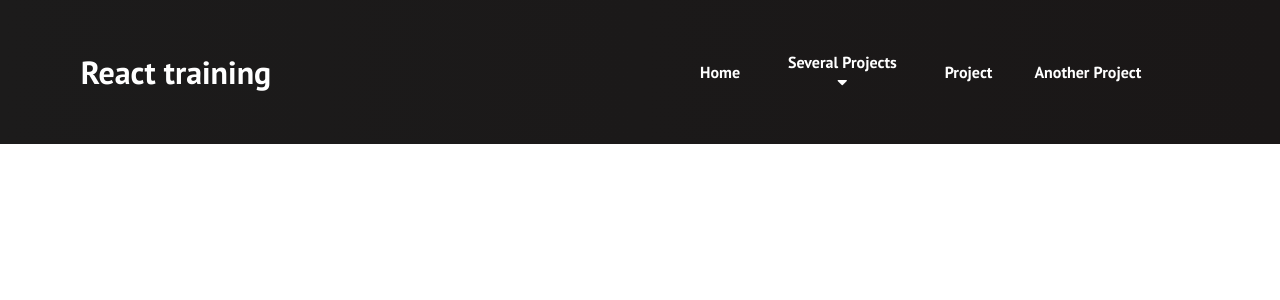
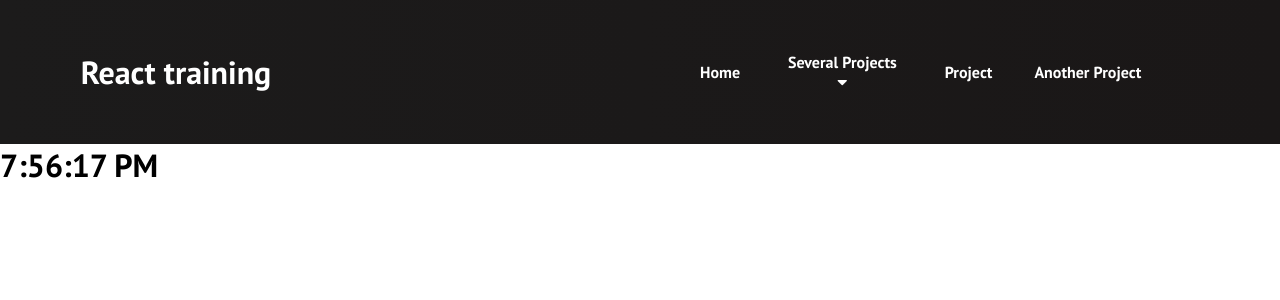
Before and after one commit to binarypsilocybin/project-react, a React (Create React App) app: page /marketing in a window 1280 px wide. Shown: the top 300 px of the page. Built offline with nearby package versions, Linux system fonts and the light colour scheme; the HTML template or start-up script is replaced by a standard one.

Commit message:
Added clock useEffect

```diff
--- a/src/components/pages/Marketing.js
+++ b/src/components/pages/Marketing.js
@@ -1,9 +1,17 @@
-import React from 'react';
+import React, { useState, useEffect } from 'react';
+import '../../App.css';
 
-export default function Marketing() {
-  return (
-    <>
-      <h1 className='marketing'>MARKETING</h1>
-    </>
-  );
+export default function Clock() {
+
+  const [date, setDate] = useState(new Date())
+  useEffect(() => {
+    const intervalId = setInterval(()=>{
+        setDate(new Date())
+    },1000)
+    return () => {
+      clearInterval(intervalId);
+    }
+  },[])
+  return <h1>{date.toLocaleTimeString()}</h1>
+
 }
--- a/src/components/pages/Project.js
+++ b/src/components/pages/Project.js
@@ -1,6 +1,5 @@
 import React from 'react';
 import '../../App.css';
-
 import '../../components/Product.css';
 
 
```
